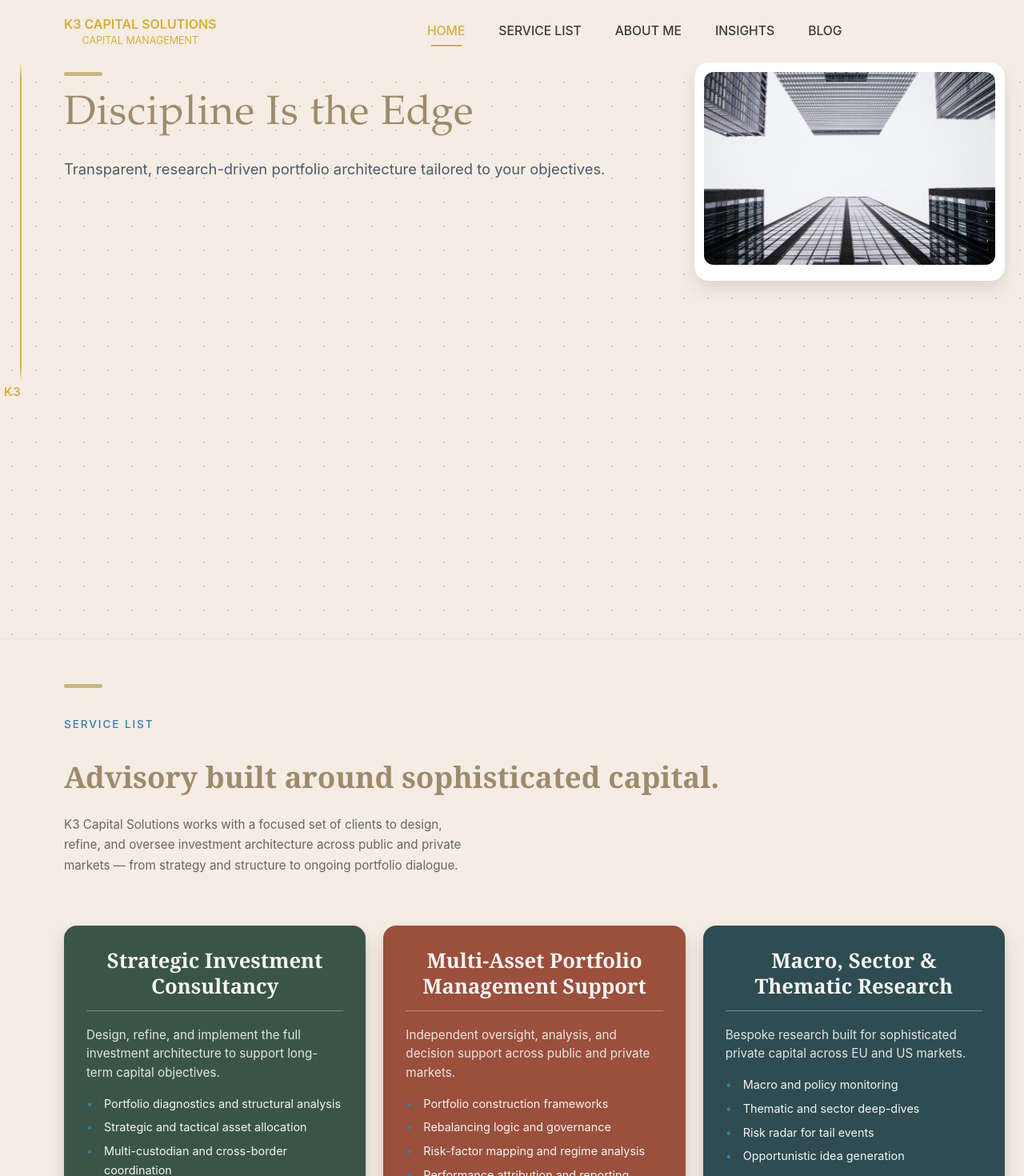
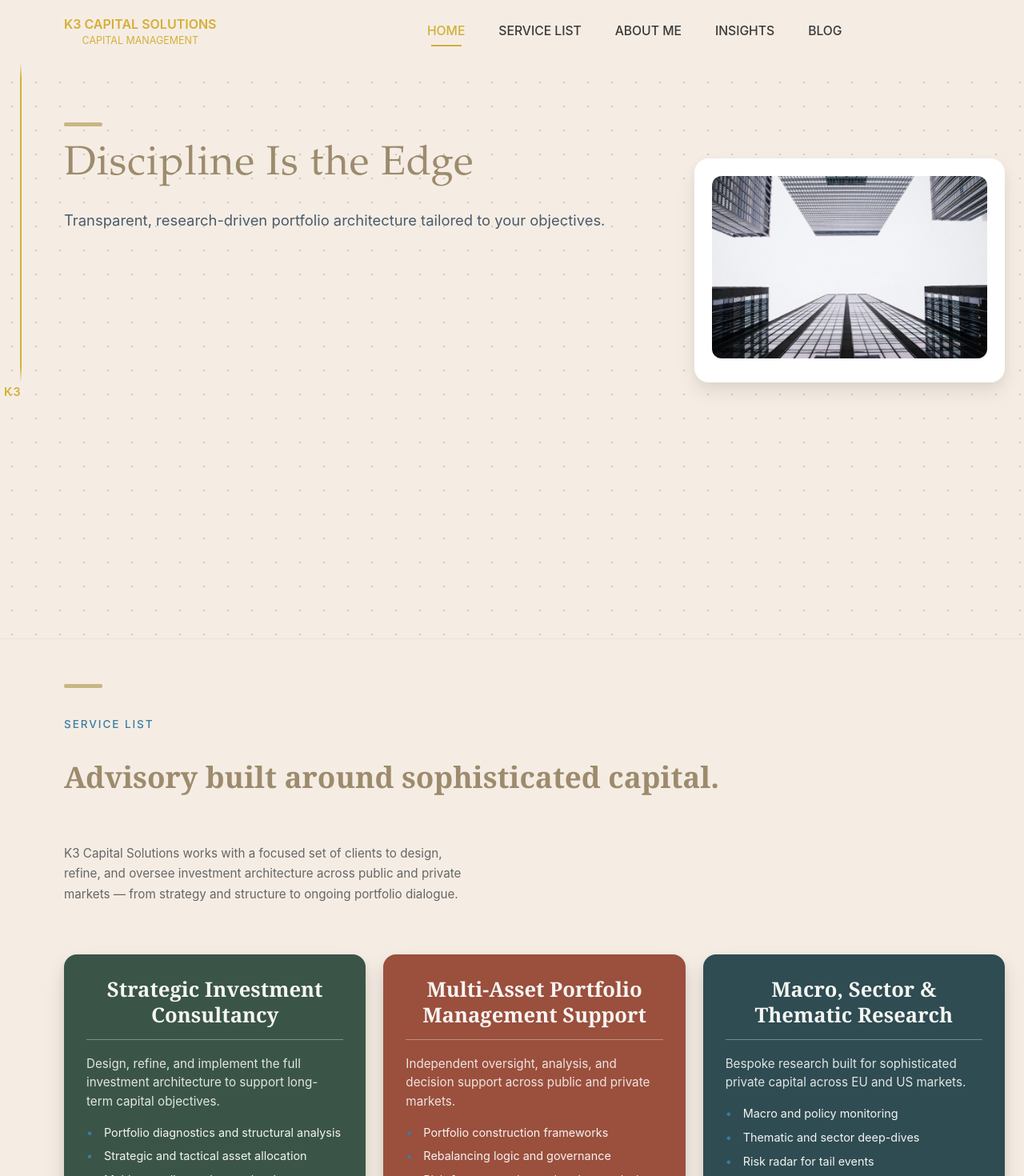
Before and after one commit to indarss/K3CapitalSolutions, a Next.js app: page / in a window 1280 px wide. Shown: the top 1470 px of the page at 80% size. Built offline with nearby package versions, Linux system fonts and the light colour scheme.

Commit message:
fixes
fixes

```diff
--- a/app/globals.css
+++ b/app/globals.css
@@ -473,11 +473,11 @@ section#about .hero-eyebrow {
 .hero-image-card {
   background: #ffffff;
   border-radius: 18px;
-  padding: 12px;
+  padding: 22px;
   box-shadow:
     0 12px 24px rgba(0, 0, 0, 0.08),
     0 4px 12px rgba(0, 0, 0, 0.04);
-  margin-top: 0;
+  margin-top: 120px;
   margin-bottom: -80px;
 }
 
@@ -689,8 +689,8 @@ section#about .profile-card:hover {
 /* New two-column layout for services header */
 .services-header-wrapper {
   display: grid;
-  grid-template-columns: 1fr;
-  gap: 0;
+  grid-template-columns: 1fr 1.2fr;
+  gap: 60px;
   align-items: flex-start;
   margin-bottom: 48px;
 }
@@ -699,7 +699,7 @@ section#about .profile-card:hover {
   display: flex;
   flex-direction: column;
   gap: 16px;
-  margin-bottom: 24px;
+  grid-column: 1 / -1;
 }
 
 .services-header-left .hero-eyebrow {
@@ -707,11 +707,8 @@ section#about .profile-card:hover {
 }
 
 .services-header-right {
-  display: grid;
-  grid-template-columns: 1fr 1.2fr;
-  gap: 60px;
+  display: flex;
   align-items: flex-start;
-  width: 100%;
 }
 
 .services-header .highlight-bar {
```
